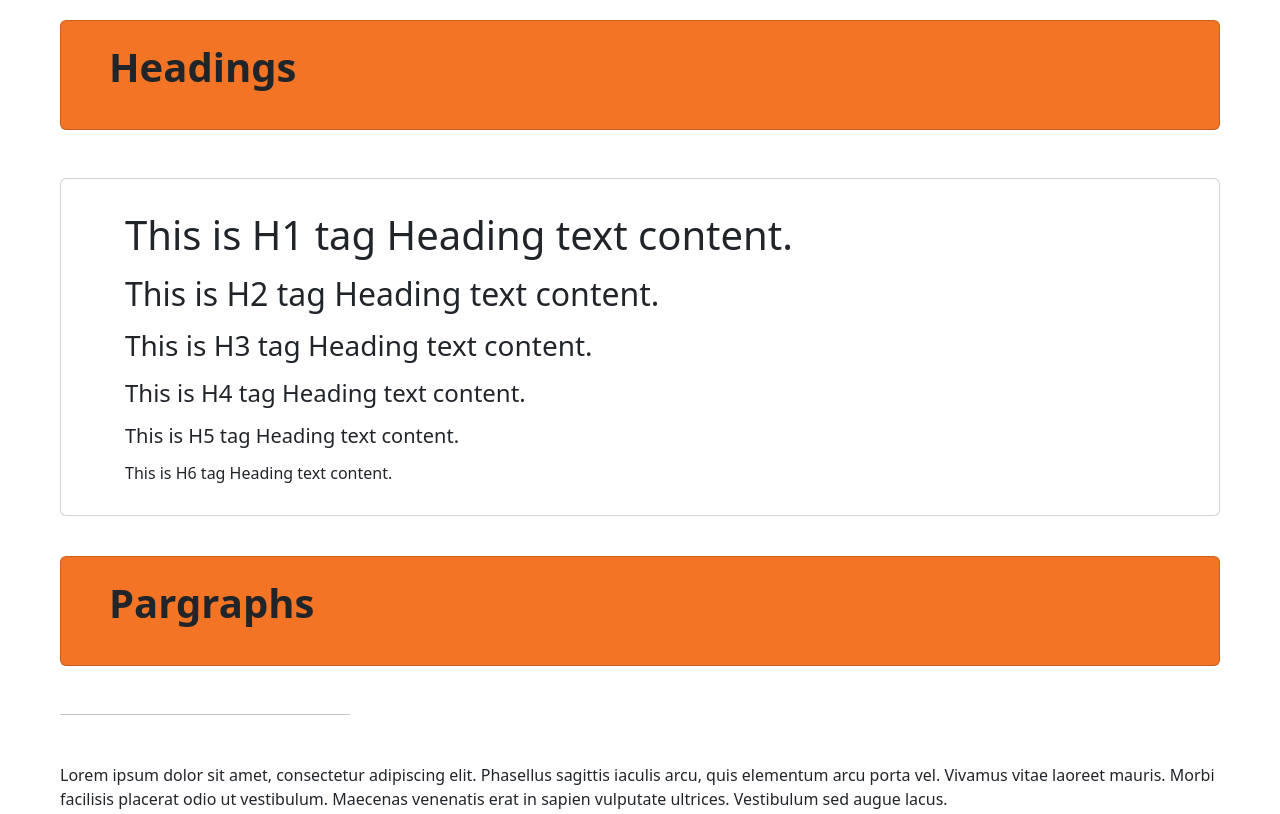
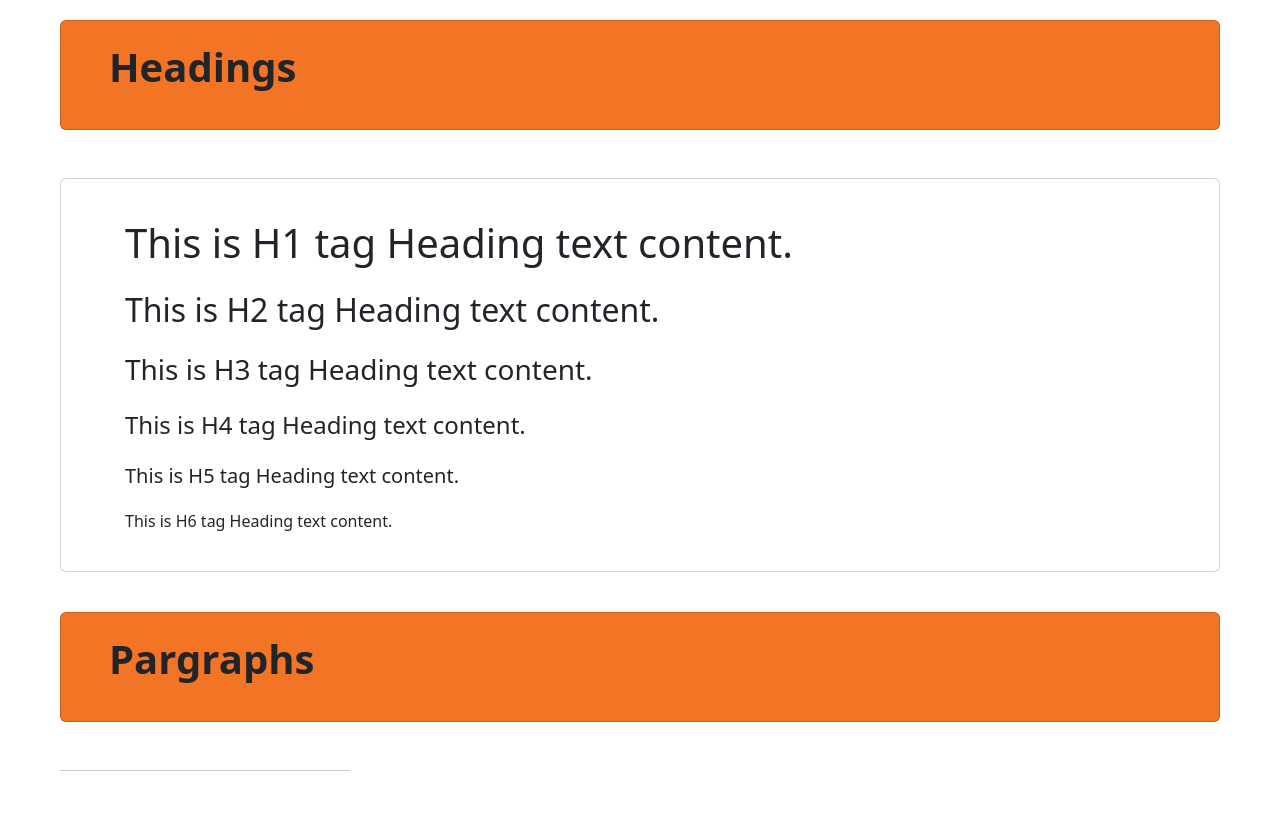
Before and after one commit to anupammo/fpc-themes, a plain HTML site: page template-one.html in a window 1280 px wide. Shown: the top 814 px of the page. Drawn offline with nearby package versions, Linux system fonts and the light colour scheme.

Commit message:
160120252217pm

```diff
--- a/template-one.html
+++ b/template-one.html
@@ -39,12 +39,12 @@
           </div>
           <div class="card px-5">
             <div class="card-body">
-              <h1 class="my-3">This is H1 tag Heading text content.</h1>
-              <h2 class="my-3">This is H2 tag Heading text content.</h2>
-              <h3 class="my-3">This is H3 tag Heading text content.</h3>
-              <h4 class="my-3">This is H4 tag Heading text content.</h4>
-              <h5 class="my-3">This is H5 tag Heading text content.</h5>
-              <h6 class="my-3">This is H6 tag Heading text content.</h6>
+              <h1 class="my-4">This is H1 tag Heading text content.</h1>
+              <h2 class="my-4">This is H2 tag Heading text content.</h2>
+              <h3 class="my-4">This is H3 tag Heading text content.</h3>
+              <h4 class="my-4">This is H4 tag Heading text content.</h4>
+              <h5 class="my-4">This is H5 tag Heading text content.</h5>
+              <h6 class="my-4">This is H6 tag Heading text content.</h6>
             </div>
           </div>
         </div>
```
